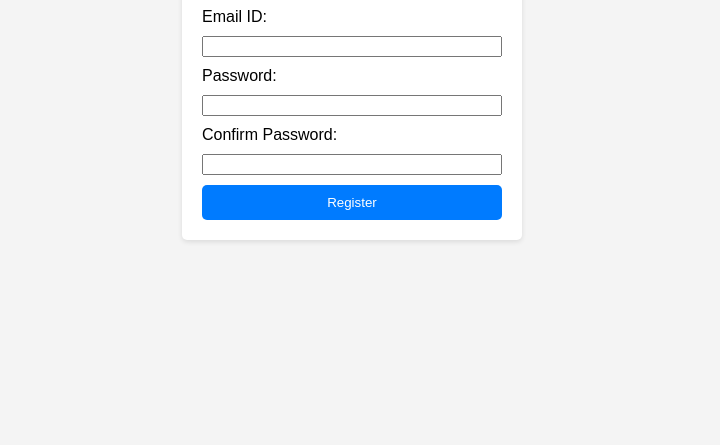
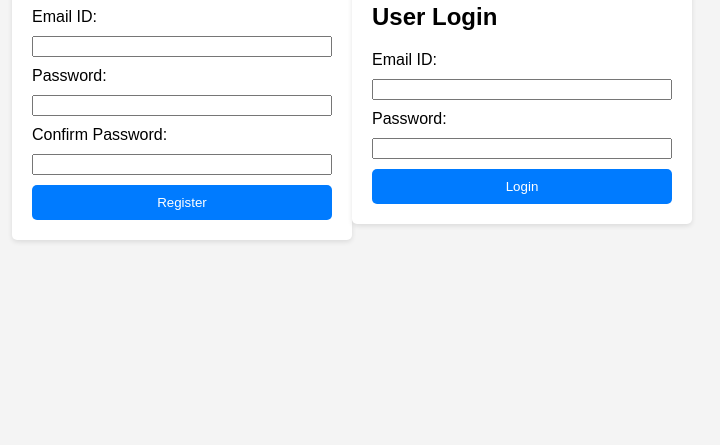
Before and after one commit to bandanahub/javascript_project, a website: page index.html in a window 1280 px wide. Shown: the part 355-800 px from the top of the page, without its empty margins (288-1008 px from the left). Drawn offline with nearby package versions, Linux system fonts and the light colour scheme.

Commit message:
Update index.html

```diff
--- a/index.html
+++ b/index.html
@@ -28,5 +28,24 @@
         </form>
         <div id="message"></div>
     </div>
+    <!-- ... (existing code) ... -->
+
+<div class="container">
+    <h1>User Registration and Login</h1>
+    <!-- User Registration Form (existing code) -->
+
+    <h2>User Login</h2>
+    <form id="login-form">
+        <label for="login-email">Email ID:</label>
+        <input type="email" id="login-email" name="email" required>
+
+        <label for="login-password">Password:</label>
+        <input type="password" id="login-password" name="password" required>
+
+        <button type="submit">Login</button>
+    </form>
+    <div id="login-message"></div>
+</div>
+
 </body>
 </html>
```
